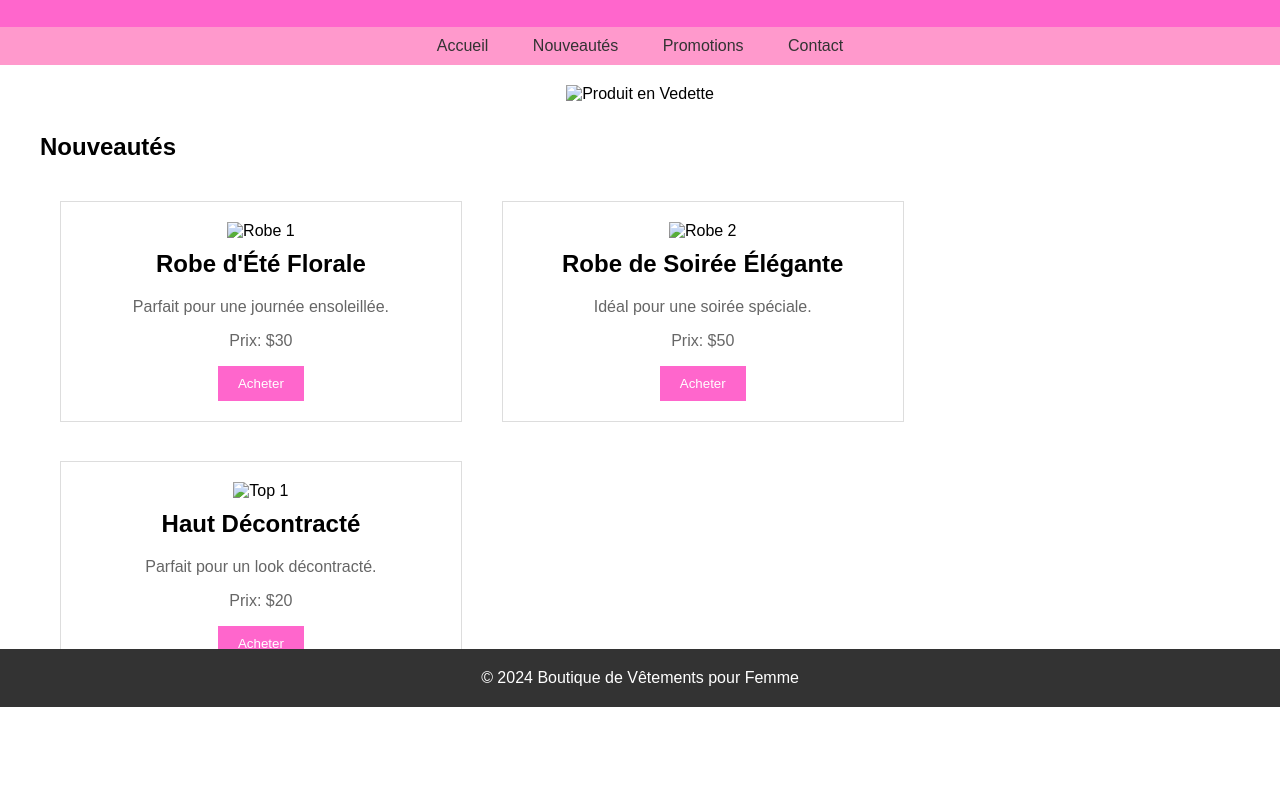
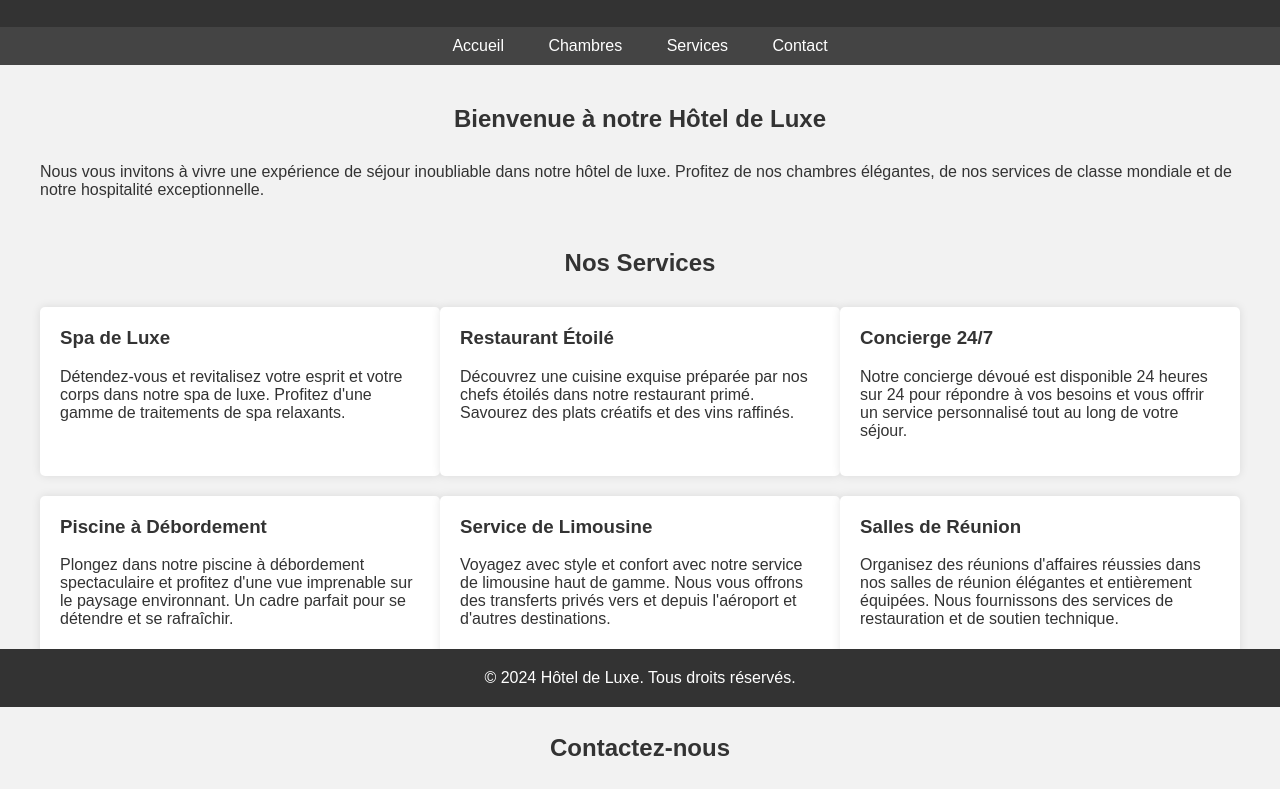
Before and after one commit to VictoriaPASCO/mon-site, a plain HTML site: page index.html in a window 1280 px wide. Shown: the part 93-882 px from the top of the page. Before the commit the page ends 815 px from the top, so only its background shows below. Drawn offline with Linux system fonts and the light colour scheme.

Commit message:
Update index.html

```diff
--- a/index.html
+++ b/index.html
@@ -3,31 +3,33 @@
 <head>
     <meta charset="UTF-8">
     <meta name="viewport" content="width=device-width, initial-scale=1.0">
-    <title>Boutique de Vêtements pour Femme</title>
+    <title>Hôtel de Luxe</title>
     <style>
         body {
             font-family: Arial, sans-serif;
             margin: 0;
             padding: 0;
+            background-color: #f2f2f2;
+            color: #333;
         }
         header {
-            background-color: #ff66cc;
+            background-color: #333;
             color: white;
             text-align: center;
             padding: 20px 0;
         }
         nav {
             text-align: center;
-            background-color: #ff99cc;
+            background-color: #444;
             padding: 10px 0;
         }
         nav a {
             padding: 10px 20px;
             text-decoration: none;
-            color: #333;
+            color: #fff;
         }
         nav a:hover {
-            background-color: #ffb3d9;
+            background-color: #666;
         }
         .container {
             max-width: 1200px;
@@ -35,46 +37,28 @@
             padding: 20px;
             overflow: hidden;
         }
-        .featured {
+        .section {
+            margin-bottom: 50px;
+        }
+        .section-title {
             text-align: center;
             margin-bottom: 30px;
         }
-        .featured img {
-            max-width: 100%;
-            height: auto;
+        .services {
+            display: flex;
+            justify-content: space-between;
+            flex-wrap: wrap;
         }
-        .product {
-            float: left;
-            width: 30%;
-            margin: 1.66%;
-            border: 1px solid #ddd;
+        .service {
+            flex: 0 0 30%;
+            background-color: #fff;
             padding: 20px;
-            text-align: center;
-            transition: transform 0.3s ease-in-out;
+            margin-bottom: 20px;
+            border-radius: 5px;
+            box-shadow: 0px 0px 10px rgba(0, 0, 0, 0.1);
         }
-        .product:hover {
-            transform: translateY(-5px);
-        }
-        .product img {
-            max-width: 100%;
-            height: auto;
-        }
-        .product h2 {
-            margin-top: 10px;
-        }
-        .product p {
-            color: #666;
-        }
-        .product button {
-            background-color: #ff66cc;
-            color: white;
-            border: none;
-            padding: 10px 20px;
-            cursor: pointer;
-            transition: background-color 0.3s ease-in-out;
-        }
-        .product button:hover {
-            background-color: #ff80e6;
+        .service h3 {
+            margin-top: 0;
         }
         footer {
             background-color: #333;
@@ -90,46 +74,62 @@
 <body>
 
 <header>
-    <h1>Bienvenue à la Boutique de Vêtements pour Femme</h1>
+    <h1>Hôtel de Luxe</h1>
 </header>
 
 <nav>
     <a href="#">Accueil</a>
-    <a href="#">Nouveautés</a>
-    <a href="#">Promotions</a>
+    <a href="#">Chambres</a>
+    <a href="#">Services</a>
     <a href="#">Contact</a>
 </nav>
 
 <div class="container">
-    <div class="featured">
-        <img src="featured.jpg" alt="Produit en Vedette">
+    <div class="section">
+        <h2 class="section-title">Bienvenue à notre Hôtel de Luxe</h2>
+        <p>Nous vous invitons à vivre une expérience de séjour inoubliable dans notre hôtel de luxe. Profitez de nos chambres élégantes, de nos services de classe mondiale et de notre hospitalité exceptionnelle.</p>
     </div>
-    <h2 class="section-title">Nouveautés</h2>
-    <div class="product">
-        <img src="dress1.jpg" alt="Robe 1">
-        <h2>Robe d'Été Florale</h2>
-        <p>Parfait pour une journée ensoleillée.</p>
-        <p>Prix: $30</p>
-        <button>Acheter</button>
+
+    <div class="section">
+        <h2 class="section-title">Nos Services</h2>
+        <div class="services">
+            <div class="service">
+                <h3>Spa de Luxe</h3>
+                <p>Détendez-vous et revitalisez votre esprit et votre corps dans notre spa de luxe. Profitez d'une gamme de traitements de spa relaxants.</p>
+            </div>
+            <div class="service">
+                <h3>Restaurant Étoilé</h3>
+                <p>Découvrez une cuisine exquise préparée par nos chefs étoilés dans notre restaurant primé. Savourez des plats créatifs et des vins raffinés.</p>
+            </div>
+            <div class="service">
+                <h3>Concierge 24/7</h3>
+                <p>Notre concierge dévoué est disponible 24 heures sur 24 pour répondre à vos besoins et vous offrir un service personnalisé tout au long de votre séjour.</p>
+            </div>
+            <div class="service">
+                <h3>Piscine à Débordement</h3>
+                <p>Plongez dans notre piscine à débordement spectaculaire et profitez d'une vue imprenable sur le paysage environnant. Un cadre parfait pour se détendre et se rafraîchir.</p>
+            </div>
+            <div class="service">
+                <h3>Service de Limousine</h3>
+                <p>Voyagez avec style et confort avec notre service de limousine haut de gamme. Nous vous offrons des transferts privés vers et depuis l'aéroport et d'autres destinations.</p>
+            </div>
+            <div class="service">
+                <h3>Salles de Réunion</h3>
+                <p>Organisez des réunions d'affaires réussies dans nos salles de réunion élégantes et entièrement équipées. Nous fournissons des services de restauration et de soutien technique.</p>
+            </div>
+        </div>
     </div>
-    <div class="product">
-        <img src="dress2.jpg" alt="Robe 2">
-        <h2>Robe de Soirée Élégante</h2>
-        <p>Idéal pour une soirée spéciale.</p>
-        <p>Prix: $50</p>
-        <button>Acheter</button>
-    </div>
-    <div class="product">
-        <img src="top1.jpg" alt="Top 1">
-        <h2>Haut Décontracté</h2>
-        <p>Parfait pour un look décontracté.</p>
-        <p>Prix: $20</p>
-        <button>Acheter</button>
+
+    <div class="section">
+        <h2 class="section-title">Contactez-nous</h2>
+        <p>Pour réserver votre séjour ou pour toute demande de renseignements, veuillez nous contacter.</p>
+        <p>Téléphone: +1 123 456 7890</p>
+        <p>Email: info@hotel-deluxe.com</p>
     </div>
 </div>
 
 <footer>
-    &copy; 2024 Boutique de Vêtements pour Femme
+    &copy; 2024 Hôtel de Luxe. Tous droits réservés.
 </footer>
 
 </body>
```
